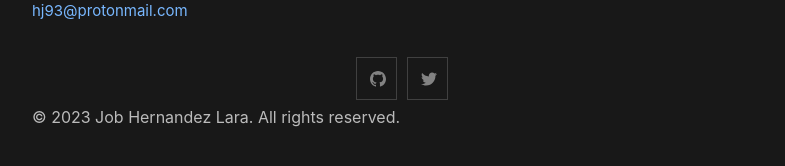
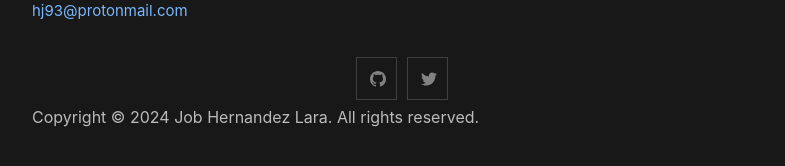
Before and after one commit to Jobhdez/jobhdez.github.io, a Jekyll site: the page built from index.md, in a window 1280 px wide and 900 px high, scrolled down 1554 px. Shown: the part 726-892 px from the top of the window, without its empty margins (238-1023 px from the left). Built offline with Jekyll 4.4.1, drawn with Linux system fonts in a browser that asks for light colours.

Commit message:
Update footer.html

```diff
--- a/_includes/footer.html
+++ b/_includes/footer.html
@@ -32,7 +32,7 @@
       {%- include social.html -%}
     </div>
     <div>
-      <p>&copy; 2023 Job Hernandez Lara. All rights reserved.</p>
+      <p>Copyright &copy; 2024 Job Hernandez Lara. All rights reserved.</p>
     </div>
 
 
```
